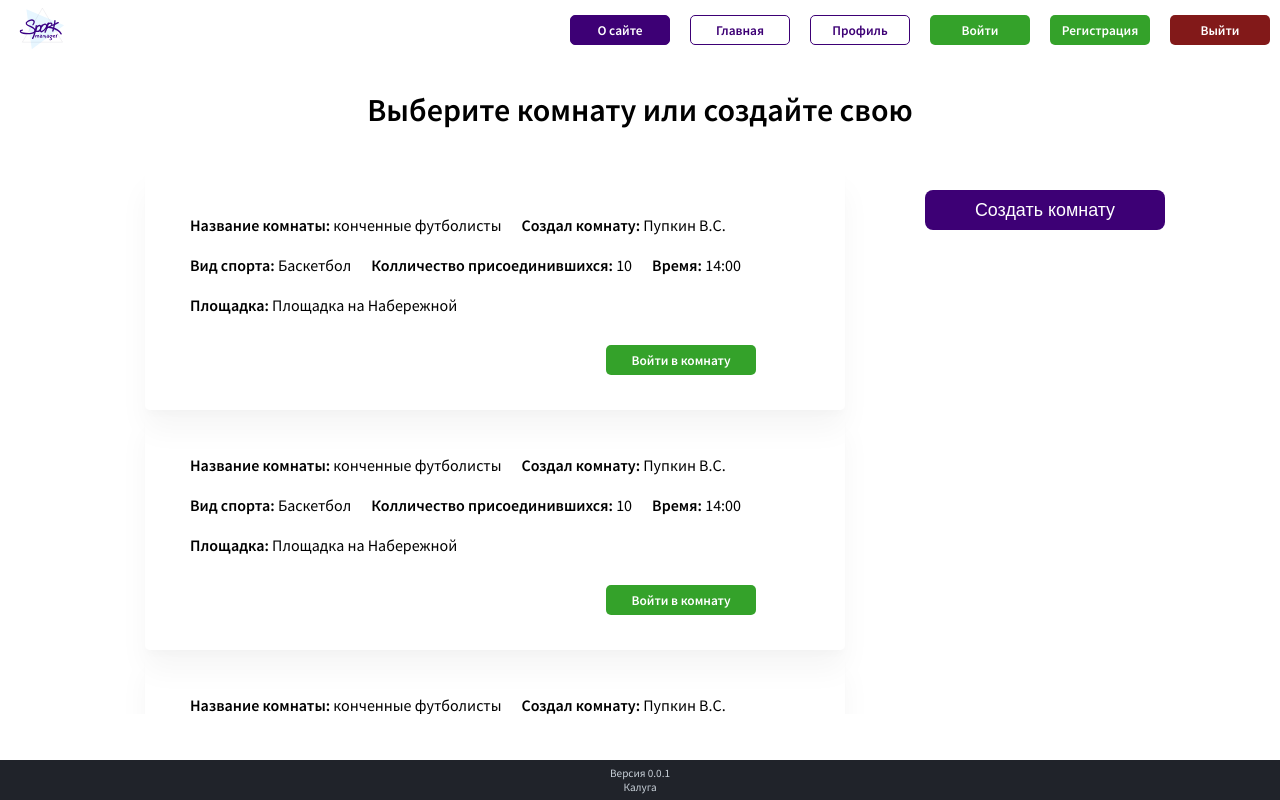
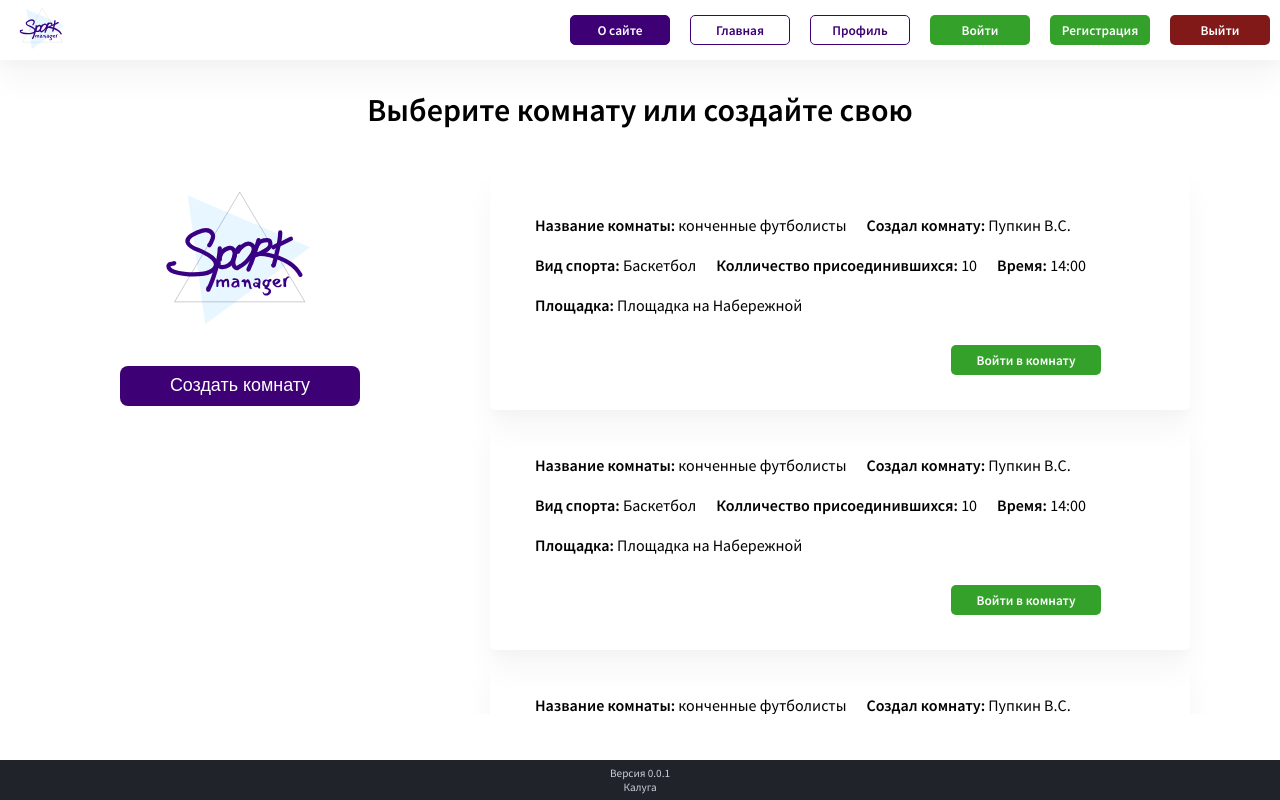
Before and after one commit to fundamentum71/sport-manager, a React (Create React App) app: page / in a window 1280 px wide. Built offline with nearby package versions, Linux system fonts and the light colour scheme; a web font is replaced by a local one.

Commit message:
кнопки фикс, скролбар, лого на главную

```diff
--- a/src/components/header/Header.tsx
+++ b/src/components/header/Header.tsx
@@ -3,6 +3,7 @@ import React from 'react';
 import { Link } from 'react-router-dom';
 import logo from '../../assets/images/logo.svg';
 import styles from './header.module.scss';
+import btns from '../../style/btns.module.scss';
 
 const Header = () => {
 	const [activeListItem, setActiveListItem] = React.useState(0);
@@ -26,6 +27,7 @@ const Header = () => {
 
 			<div className={styles.btns}>
 				{listPage.map((item) => (
+					<div className={btns.m10}>
 						<Link key={item.id} to={item.link}>
 							<button
 								onClick={() => setActiveListItem(item.id)}
@@ -33,18 +35,25 @@ const Header = () => {
 								{item.title}
 							</button>
 						</Link>
+					</div>
 				))}
+				<div className={btns.m10}>
 					<Link to={'/signin'}>
 						<button onClick={removeActiv} className={styles.btn_reg}>
 							Войти
 						</button>
 					</Link>
+				</div>
+				<div className={btns.m10}>
 					<Link to={'/signup'}>
 						<button onClick={removeActiv} className={styles.btn_reg}>
 							Регистрация
 						</button>
 					</Link>
+				</div>
+				<div className={btns.m10}>
 					<button className={styles.btn_exit}>Выйти</button>
+				</div>
 			</div>
 		</div>
 	);
--- a/src/components/header/header.module.scss
+++ b/src/components/header/header.module.scss
@@ -3,10 +3,7 @@
 	height: 60px;
 	width: 100%;
 	align-items: center;
-	//a {
-	//	width: 110px;
-	//	height: 25px;
-	//}
+	box-shadow: 0px 20px 30px rgba(0, 0, 0, 0.04), 0px 6px 10px rgba(0, 0, 0, 0.02);
 }
 
 .logo {
@@ -33,7 +30,6 @@
 	border-radius: 5px;
 	border: 1px solid #3d0075;
 	padding: 0 10px;
-	margin: 10px;
 	background-color: white;
 	cursor: pointer;
 	transition: 0.6s;
@@ -51,7 +47,6 @@
 	border-radius: 5px;
 	border: 1px solid #3d0075;
 	padding: 0 10px;
-	margin: 10px;
 	background-color: #3d0075;
 	transition: 0.6s;
 	&:hover {
@@ -66,7 +61,6 @@
 	border-radius: 5px;
 	border: none;
 	padding: 0 10px;
-	margin: 10px;
 	background-color: #821919;
 	cursor: pointer;
 	//transition: 0.6s;
@@ -84,7 +78,6 @@
 	border-radius: 5px;
 	border: none;
 	padding: 0 10px;
-	margin: 10px;
 	background-color: #34a22a;
 	cursor: pointer;
 	//transition: 0.6s;
--- a/src/pages/Home/Home.tsx
+++ b/src/pages/Home/Home.tsx
@@ -2,21 +2,30 @@ import React from 'react';
 import { Link } from 'react-router-dom';
 import CartRoomInHome from '../../components/cartRoom/CartRoomInHome';
 import styles from './home.module.scss';
+import btns from '../../style/btns.module.scss';
+import logoPrev from '../../assets/images/logo.svg';
 
 function Home() {
 	return (
 		<div className={styles.rooms}>
 			<h1>Выберите комнату или создайте свою</h1>
 			<div className={styles.wrapper}>
+				<div className={styles.container}>
+					<div className={styles.logoPrev}>
+						<img src={logoPrev} alt="logo" />
+					</div>
+					<div className={btns.m20}>
+						<Link to="/addroom">
+							<button className={styles.btn}>Создать комнату</button>
+						</Link>
+					</div>
+				</div>
 				<div className={styles.items}>
 					<CartRoomInHome />
 					<CartRoomInHome />
 					<CartRoomInHome />
 					<CartRoomInHome />
 				</div>
-				<Link to="/addroom">
-					<button className={styles.btn}>Создать комнату</button>
-				</Link>
 			</div>
 		</div>
 	);
--- a/src/pages/Home/home.module.scss
+++ b/src/pages/Home/home.module.scss
@@ -1,5 +1,5 @@
 .rooms {
-	max-width: 1100px;
+	max-width: 1200px;
 	margin: 30px auto 0 auto;
 	h1 {
 		text-align: center;
@@ -7,9 +7,29 @@
 	}
 }
 
+.container {
+	width: 400px;
+	display: flex;
+	flex-direction: column;
+	align-items: center;
+	.logoPrev {
+		display: block;
+		width: 350px;
+		height: 185px;
+		transition: 1s;
+		img {
+			width: 100%;
+			height: 100%;
+		}
+		&:hover {
+			opacity: 0;
+		}
+	}
+}
+
 .wrapper {
 	display: flex;
-	justify-content: space-around;
+	justify-content: space-between;
 }
 
 .items {
@@ -18,6 +38,7 @@
 	overflow: auto;
 }
 .btn {
+	margin-top: -10px;
 	width: 240px;
 	height: 40px;
 	left: 985px;
@@ -26,7 +47,6 @@
 	color: #ffffff;
 	background: #3d0075;
 	border-radius: 8px;
-	margin: 20px;
 	border: 0;
 	font-family: 'Rambla', sans-serif;
 	cursor: pointer;
--- /dev/null
+++ b/src/style/btns.module.scss
@@ -0,0 +1,7 @@
+.m20 {
+	margin: 20px;
+}
+
+.m10 {
+	margin: 10px;
+}
--- a/src/style/style.scss
+++ b/src/style/style.scss
@@ -14,6 +14,24 @@
 	-webkit-text-size-adjust: none; /* prevent webkit from resizing text to fit */
 	-webkit-tap-highlight-color: rgba(0, 0, 0, 0); /* prevent tap highlight color / shadow */
 	-webkit-user-select: none; /* prevent copy paste, to allow, change 'none' to 'text' */
+
+	//стилизация скролбара
+
+	::-webkit-scrollbar {
+		width: 13px;
+	}
+
+	::-webkit-scrollbar-track {
+		//background-color: #d4d4d4;
+		//box-shadow: 0 0 2px rgba(0, 0, 0, 0.2) inset;
+	}
+
+	::-webkit-scrollbar-thumb {
+		opacity: 0.1;
+		background: #808080;
+		border-radius: 8px;
+		border: 3px solid #d4d4d4;
+	}
 }
 
 ul,
```
Lines whose indentation alone changed are shown as unchanged.
